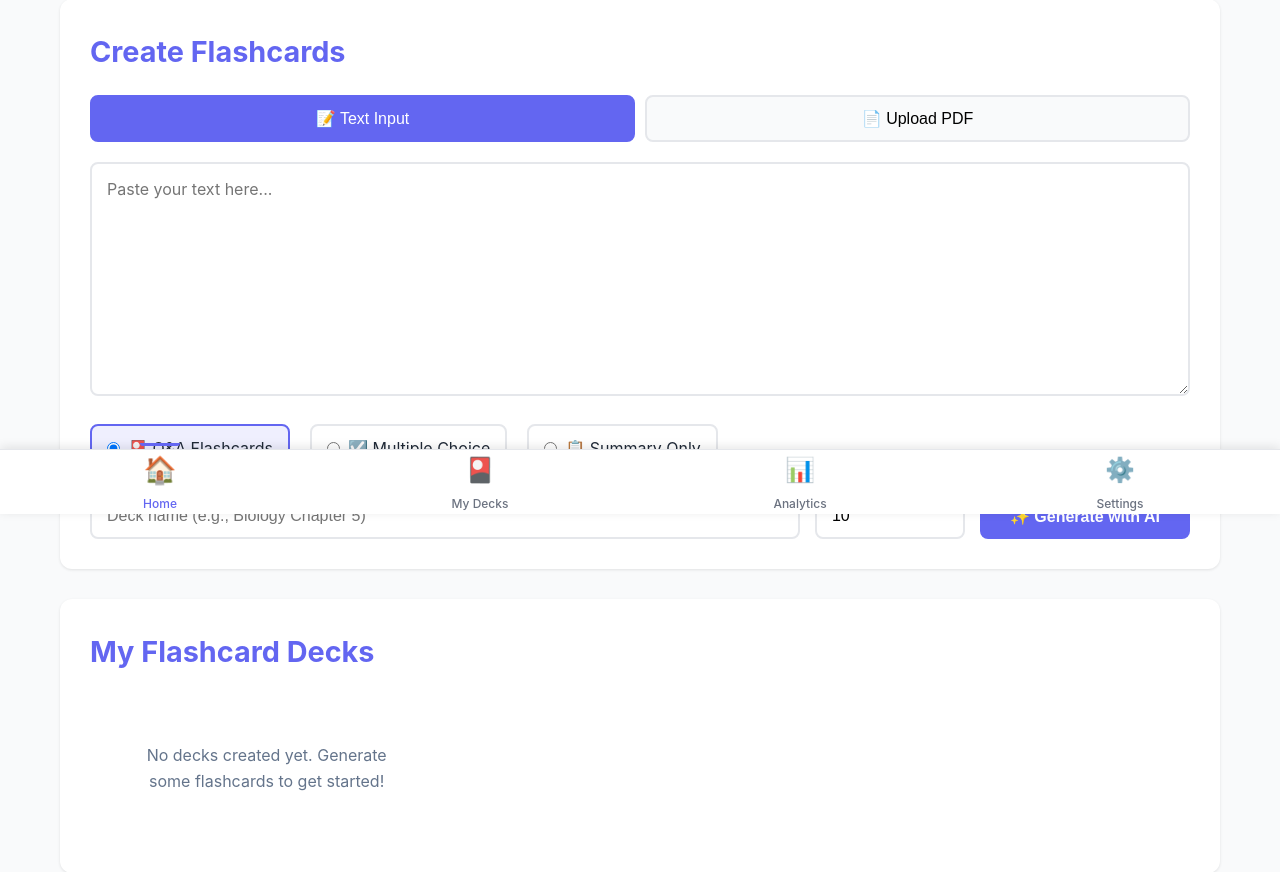
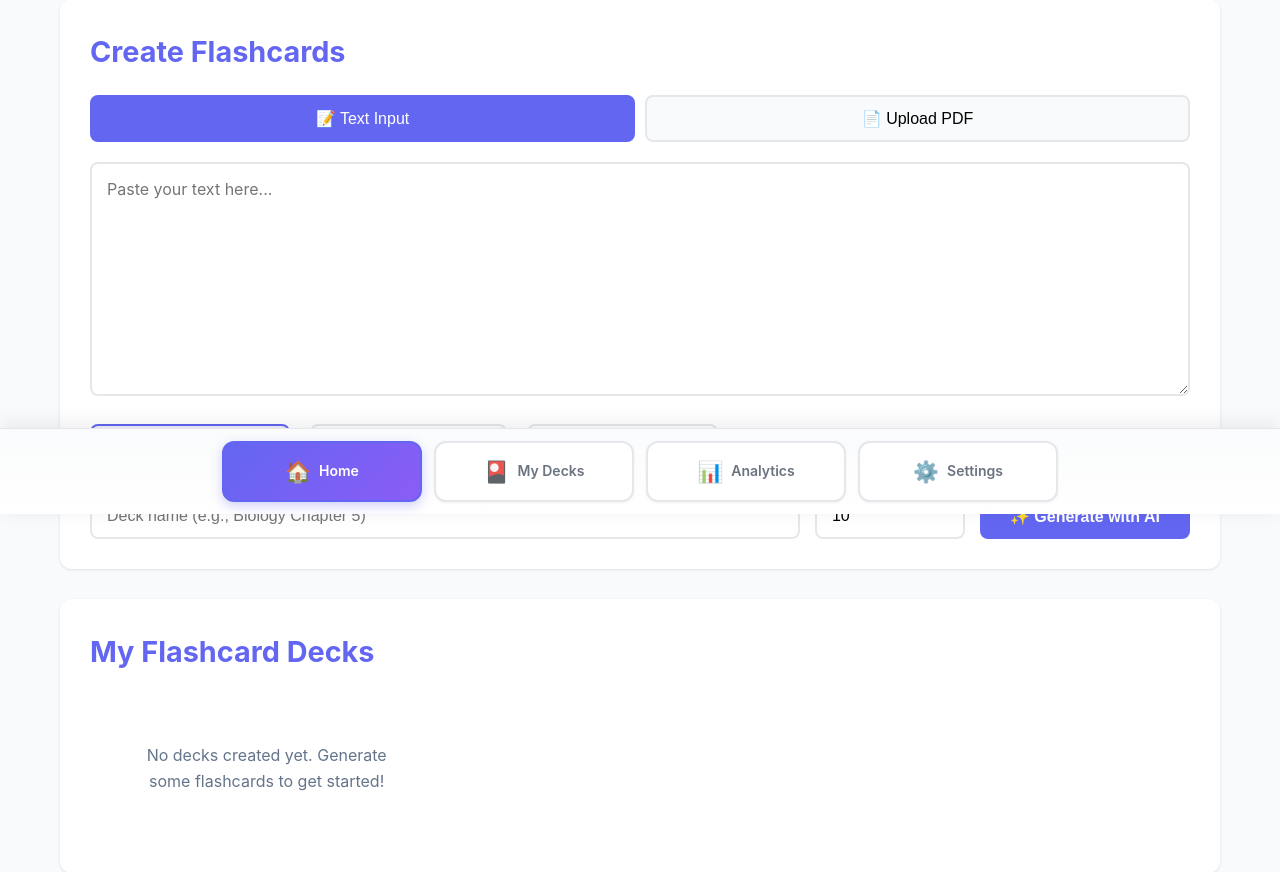
Before and after one commit to julisunkan/flash3, a Flask app: page / in a window 1280 px wide. Shown: the part 286-1158 px from the top of the page. Run offline with Flask 3, Linux system fonts and the light colour scheme; data that the repository does not hold is empty.

Commit message:
Improve navigation bar to a horizontal button style with enhanced UI
Update static/css/style.css to modify the styling of the navigation bar. Changes include making nav items look like rounded buttons with a gradient background for active states, hover effects, and animations. The layout is now horizontal, and the overall UI is enhanced for a modern app-like appearance.

Replit-Commit-Author: Agent
Replit-Commit-Session-Id: e8d52a9c-c1b7-427c-9e30-908c23cf99cd
Replit-Commit-Checkpoint-Type: full_checkpoint
Replit-Commit-Event-Id: 1c7f659a-c6ba-449c-bae4-51e8fedd3765
Replit-Commit-Screenshot-Url: https://storage.googleapis.com/screenshot-production-us-central1/e667ce72-2861-4f7b-82e6-52b3c08cf822/e8d52a9c-c1b7-427c-9e30-908c23cf99cd/mGEFnj1

```diff
--- a/static/css/style.css
+++ b/static/css/style.css
@@ -1228,68 +1228,78 @@ textarea:focus {
     bottom: 0;
     left: 0;
     right: 0;
-    background: white;
+    background: linear-gradient(to top, #ffffff, #fafbfc);
     border-top: 1px solid var(--border);
-    box-shadow: 0 -2px 10px rgba(0, 0, 0, 0.1);
+    box-shadow: 0 -4px 20px rgba(0, 0, 0, 0.08);
     z-index: 1000;
     display: flex;
-    justify-content: space-around;
+    justify-content: center;
     align-items: center;
-    padding: 8px 0;
-    height: 65px;
+    padding: 12px 20px;
+    gap: 12px;
 }
 
 .nav-item {
     flex: 1;
+    max-width: 200px;
     display: flex;
-    flex-direction: column;
+    flex-direction: row;
     align-items: center;
     justify-content: center;
+    gap: 8px;
     text-decoration: none;
     color: var(--text-light);
     cursor: pointer;
-    transition: all 0.3s ease;
-    padding: 8px;
-    position: relative;
+    transition: all 0.3s cubic-bezier(0.4, 0, 0.2, 1);
+    padding: 12px 16px;
+    background: white;
+    border: 2px solid var(--border);
+    border-radius: 12px;
+    font-weight: 500;
+    box-shadow: 0 1px 3px rgba(0, 0, 0, 0.05);
 }
 
 .nav-item:hover {
     color: var(--primary);
+    border-color: var(--primary);
+    background: rgba(99, 102, 241, 0.05);
+    transform: translateY(-2px);
+    box-shadow: 0 4px 12px rgba(99, 102, 241, 0.15);
 }
 
 .nav-item.active {
-    color: var(--primary);
+    color: white;
+    background: linear-gradient(135deg, var(--primary), var(--secondary));
+    border-color: var(--primary);
+    box-shadow: 0 4px 12px rgba(99, 102, 241, 0.3);
 }
 
-.nav-item.active::before {
-    content: '';
-    position: absolute;
-    top: 0;
-    left: 50%;
-    transform: translateX(-50%);
-    width: 40px;
-    height: 3px;
-    background: var(--primary);
-    border-radius: 0 0 3px 3px;
+.nav-item:active {
+    transform: translateY(0);
 }
 
 .nav-icon {
-    font-size: 1.5rem;
-    margin-bottom: 4px;
+    font-size: 1.3rem;
     transition: transform 0.3s ease;
 }
 
-.nav-item:active .nav-icon {
-    transform: scale(0.9);
+.nav-item:hover .nav-icon {
+    transform: scale(1.1);
 }
 
 .nav-item.active .nav-icon {
-    transform: scale(1.1);
+    animation: bounce 0.5s ease;
+}
+
+@keyframes bounce {
+    0%, 100% { transform: scale(1); }
+    50% { transform: scale(1.15); }
 }
 
 .nav-label {
-    font-size: 0.75rem;
-    font-weight: 500;
+    font-size: 0.875rem;
+    font-weight: 600;
+    white-space: nowrap;
 }
 
 /* Add padding to body to prevent content from being hidden behind bottom nav */
```
